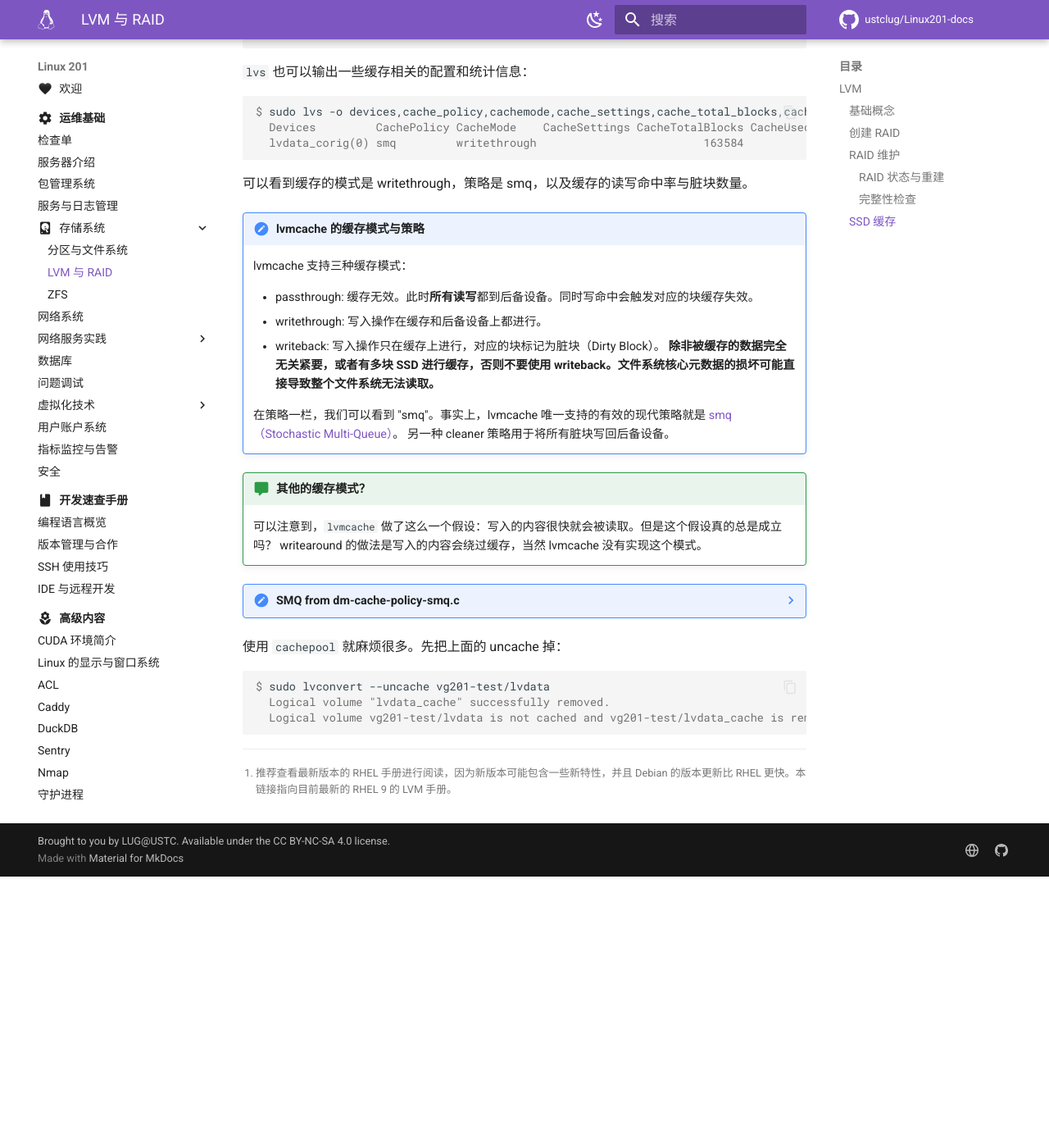
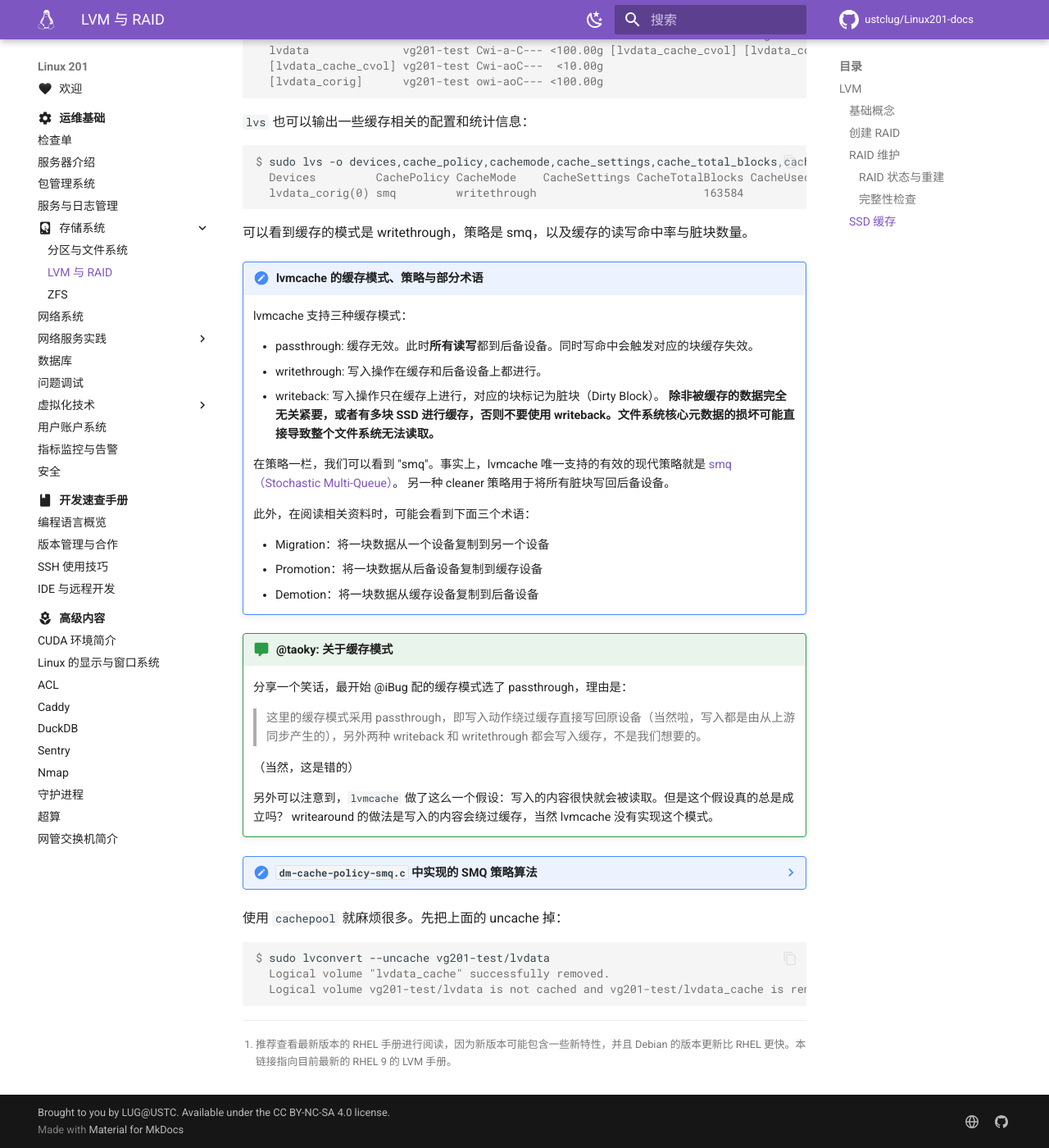
Before and after one commit to ustclug/Linux201-docs, an MkDocs documentation site: the page built from docs/ops/storage/lvm-raid.md, in a window 1280 px wide and 1400 px high, scrolled down 11973 px. Shown: the whole window at 82% size. Built offline with MkDocs 1.6.1 and Material for MkDocs 9.7.7, drawn with Linux system fonts in a browser that asks for light colours; comment, search, counter and statistics services are not loaded; before the commit the page ends 13042 px from its top, so only the background shows below that; some of the changed lines change nothing that is shown; some of the changed text lies outside the part shown.

Commit message:
ops/storage: use comment admonition, and replace GPT contents

````diff
--- a/docs/ops/storage/lvm-raid.md
+++ b/docs/ops/storage/lvm-raid.md
@@ -545,10 +545,12 @@
   lvdata vg201-test -wi-a----- <100.00g                                                     /dev/loop0(0)
 ```
 
-!!! note "另一种做法"
+!!! comment "@taoky: 另一种做法"
 
-    另一种可能会看到的做法是把 SSD 和 HDD 分别开 VG，在后面创建好之后再 `vgmerge`。
-    （当然其实是没有必要的……）
+    在配置 mirrors4 服务器的缓存时，[我们的文档](https://docs.ustclug.org/services/mirrors/4/volumes/#ssd)中的做法是把 SSD 和 HDD 分别开 VG，在后面创建好之后再 `vgmerge`。
+
+    这么做其实是没有必要的，只要 `lvcreate` 的时候清醒一些就行。
+    况且缓存盘和后备设备必须在同一个 VG 里头。
 
 之后我们需要创建缓存相关的 LV。LVM 支持两种方式：`cachevol` 和 `cachepool`：
 
@@ -582,7 +584,7 @@
 
 可以看到缓存的模式是 writethrough，策略是 smq，以及缓存的读写命中率与脏块数量。
 
-!!! note "lvmcache 的缓存模式与策略"
+!!! note "lvmcache 的缓存模式、策略与部分术语"
 
     lvmcache 支持三种缓存模式：
 
@@ -594,49 +596,29 @@
     在策略一栏，我们可以看到 "smq"。事实上，lvmcache 唯一支持的有效的现代策略就是 [smq（Stochastic Multi-Queue）](https://elixir.bootlin.com/linux/v6.7/source/drivers/md/dm-cache-policy-smq.c)。
     另一种 cleaner 策略用于将所有脏块写回后备设备。
 
-!!! comment "其他的缓存模式？"
+    此外，在阅读相关资料时，可能会看到下面三个术语：
 
-    可以注意到，`lvmcache` 做了这么一个假设：写入的内容很快就会被读取。但是这个假设真的总是成立吗？
+    - Migration：将一块数据从一个设备复制到另一个设备
+    - Promotion：将一块数据从后备设备复制到缓存设备
+    - Demotion：将一块数据从缓存设备复制到后备设备
+
+!!! comment "@taoky: 关于缓存模式"
+
+    分享一个笑话，最开始 @iBug 配的缓存模式选了 passthrough，理由是：
+
+    > 这里的缓存模式采用 passthrough，即写入动作绕过缓存直接写回原设备（当然啦，写入都是由从上游同步产生的），另外两种 writeback 和 writethrough 都会写入缓存，不是我们想要的。
+
+    （当然，这是错的）
+
+    另外可以注意到，`lvmcache` 做了这么一个假设：写入的内容很快就会被读取。但是这个假设真的总是成立吗？
     writearound 的做法是写入的内容会绕过缓存，当然 lvmcache 没有实现这个模式。
 
-??? note "SMQ from dm-cache-policy-smq.c"
+??? note "`dm-cache-policy-smq.c` 中实现的 SMQ 策略算法"
 
-    > 以下内容由 GPT-4 生成。
+    核心的结构体是 `smq_policy`，其中包含了三个 SMQ 队列：热点（hotspot）队列、clean 队列和 dirty 队列。
+    每个 SMQ 队列中包含 64 个 LRU 队列。这 64 个队列构成不同的等级，存储由热到冷的内容。
 
-    SMQ（Stochastic Multi-Queue）算法是用于缓存管理的一种策略，旨在通过调整缓存中的数据保持频繁访问的数据项，以提高整体的缓存命中率。
-    SMQ 策略将缓存分为几个部分：热点队列（Hotspot Queue）、干净队列（Clean Queue）、脏队列（Dirty Queue），
-    以及其他辅助数据结构，如散列表（Hash Table）和条目分配器（Entry Allocator）。下面对SMQ算法的关键操作进行了简要描述：
-
-    1. **初始化**：
-        - 分配内存空间。
-        - 初始化锁、统计信息、队列等数据结构。
-        - 设置缓存块大小、热点区块的大小等参数。
-        - 初始化三个队列：`热点`、`干净`和`脏队列`。每一个队列都维护了一个由缓存块（cache blocks）组成的列表，按一定的规则进行组织和管理。
-
-    2. **查找（Lookup）**：
-        - 查找操作首先通过散列表快速定位请求的数据是否在缓存中。
-        - 如果数据在缓存中，此时会更新其在队列中的位置，反映其最近的访问模式。
-        - 如果数据不在缓存中，会考虑是否需要将其提升到缓存中（Promotion）。
-
-    3. **提升（Promotion）**：
-        - 当一个被频繁访问的数据不在缓存中时，算法会决定是否将其提升到缓存中。
-        - 提升决策基于对数据项在`热点队列`中的位置和级别的考察，热点队列帮助跟踪频繁访问的数据。
-        - 如果空间不够，会根据`干净队列`和`脏队列`中的条目状态，选择老化的数据进行淘汰或写回，以腾出空间给新提升的数据。
-
-    4. **写回（Write-back）** 和 **淘汰（Demotion）**：
-        - 缓存中的数据项如果被修改（脏数据），最终需要被写回到更持久的存储。
-        - 数据项可以根据其在缓存中的活跃程度被淘汰或降级，尤其是当缓存空间不足时。
-        - 写回和淘汰操作依赖于脏队列和干净队列中数据项的状态以及其相对重要性。
-
-    5. **队列管理**：
-        - SMQ 维护多个级别的队列来组织数据项，尝试根据访问频率和模式将数据项放在合适的级别。
-        - 通过智能队列管理，SMQ 策略能够动态调整缓存内容，以期在不同的工作负载下都实现较高的缓存命中率。
-
-    6. **背景工作**：
-        - SMQ 策略还会进行一些后台任务，比如定期重新分配队列中的数据项，清理和写回脏数据，以及根据实时访问模式调整提升和淘汰策略。
-        - 背景任务确保缓存状态持续更新，以响应工作负载的变化。
-
-    SMQ 算法通过综合考虑数据访问频率、缓存中数据的新旧程度和脏干净状态等因素，使缓存内容尽可能反映最有价值和最有可能再次访问的数据，从而提升整体系统性能。
+    <!-- TODO: 更详细的介绍 -->
 
 使用 `cachepool` 就麻烦很多。先把上面的 uncache 掉：
 
````
